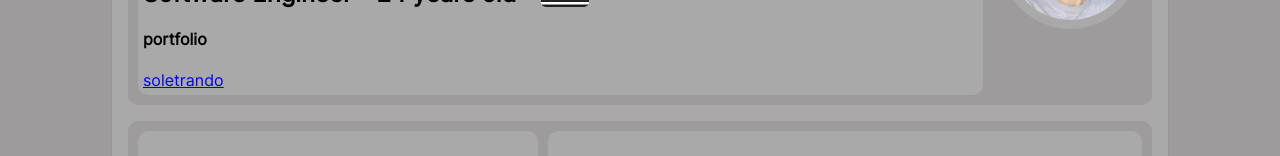
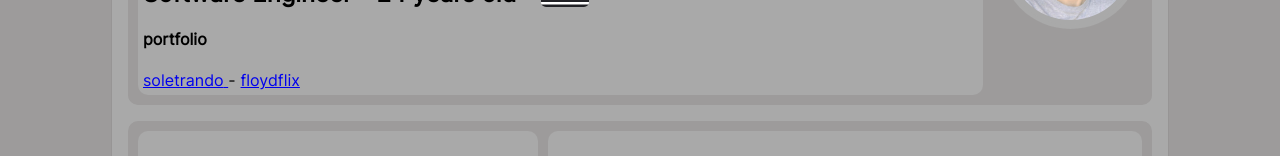
Before and after one commit to mendessgabriel/CV, a React (Create React App) app: page / in a window 1280 px wide. Shown: the part 156-312 px from the top of the page. Built offline with nearby package versions, Linux system fonts and the light colour scheme.

Commit message:
Add site to portfolio

```diff
--- a/src/Components/Header/Header.tsx
+++ b/src/Components/Header/Header.tsx
@@ -12,7 +12,10 @@ const Header = (curriculum: Curriculum, darkMode: boolean) => {
                     {curriculum.portfolio.map((port, index) => {
                         if (port.value === "") return null;
                         return (
-                            <a title={port.key} target='_blank' key={index} rel="noreferrer" href={port.value}>{port.key}</a>
+                            <div style={{margin: 0}}>
+                            <a title={port.key} target='_blank' key={index} rel="noreferrer" href={port.value}> {port.key} </a>
+                            {(curriculum.portfolio.length - 1) != index ? <span style={{marginRight: '5px'}}> - </span> : null}
+                            </div>
                         )
                     })}
                 </div>
--- a/src/Utils/portfolio.json
+++ b/src/Utils/portfolio.json
@@ -3,6 +3,10 @@
         {
             "key": "soletrando",
             "value": "https://soletrando.vercel.app/"
+        },
+        {
+            "key": "floydflix",
+            "value": "https://floydflix.vercel.app/"
         }
     ]
 }
```
